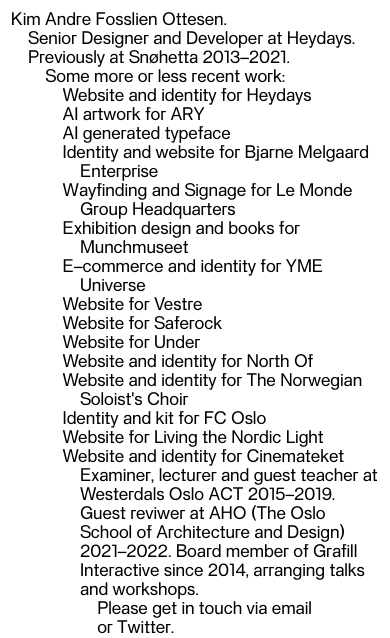
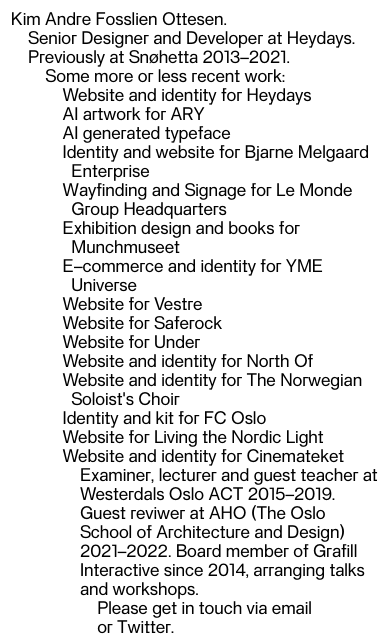
Before and after one commit to kiman3/index-placeholder, a PHP site: page / in a window 390 px wide. Shown: the top 638 px of the page. Run offline with PHP 8.4, Linux system fonts and the light colour scheme.

Commit message:
Adjusted mobile indents

```diff
--- a/style.css
+++ b/style.css
@@ -88,8 +88,8 @@
     }
 
       #projects-list li{
-        padding-left: calc(var(--space));
-        text-indent: calc(var(--space) * -1);
+        padding-left: calc(var(--space) * 0.5);
+        text-indent: calc(-1 * var(--space) * 0.5);
       }
 
   #other{
```
